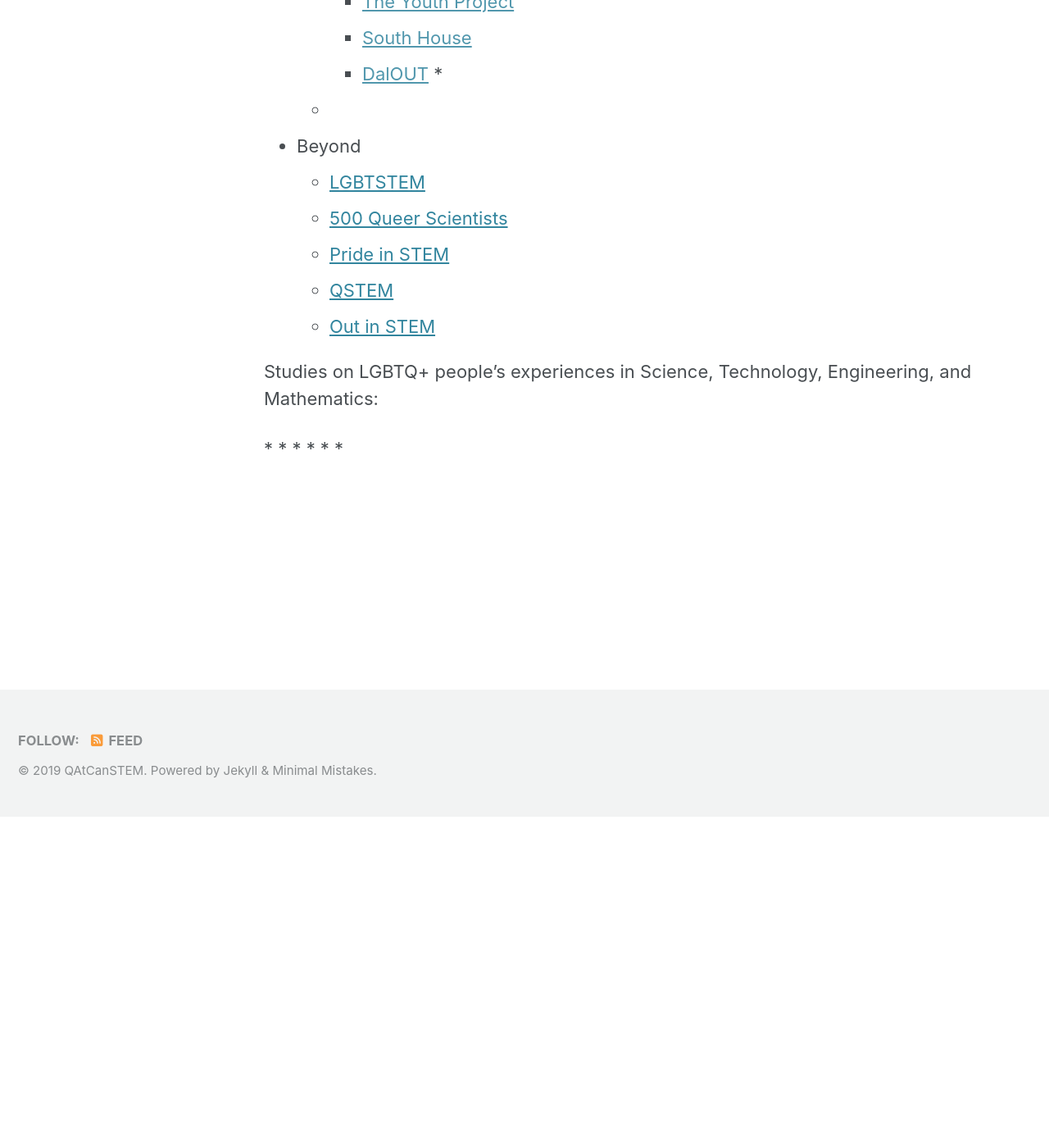
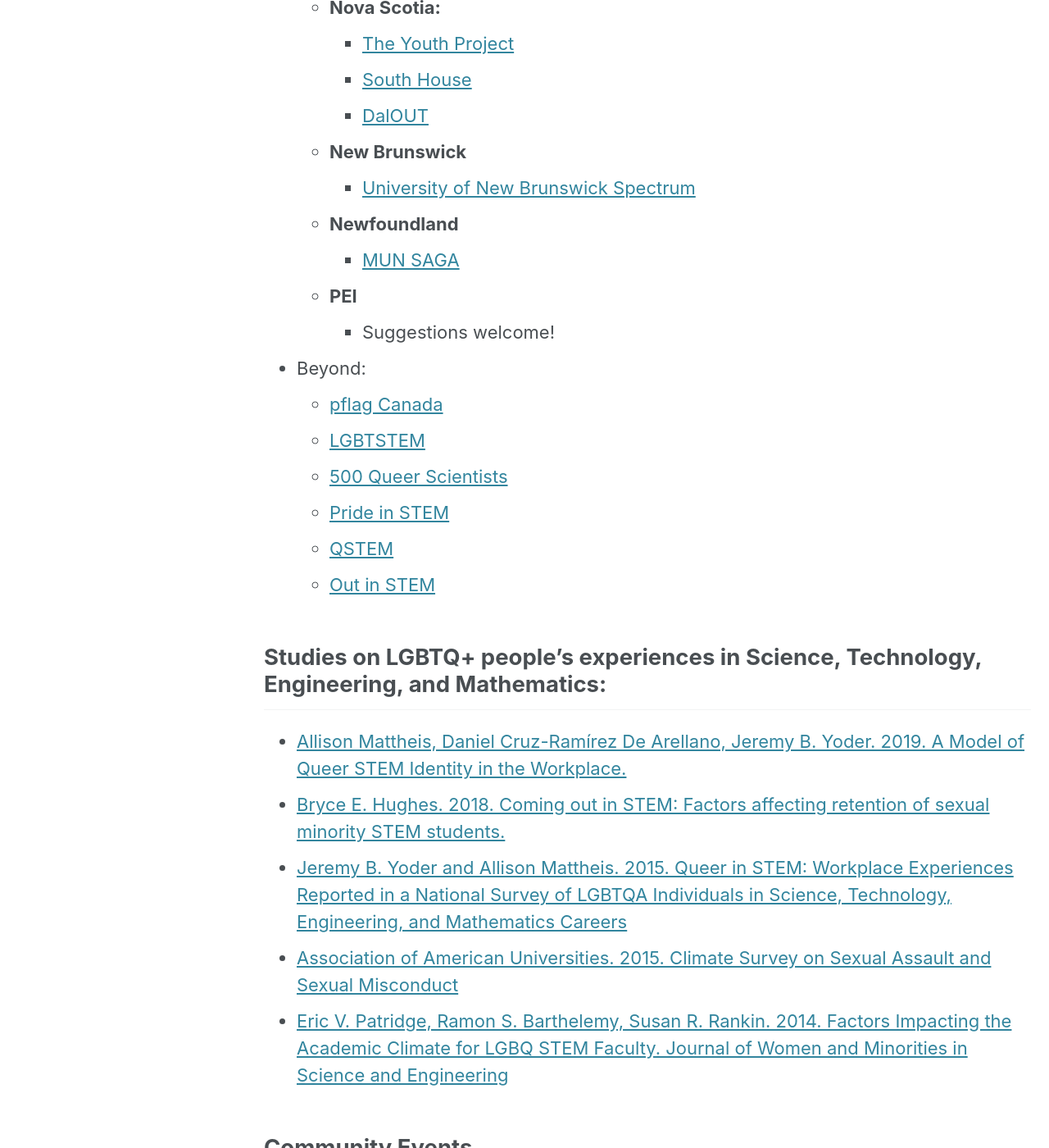
Before and after one commit to QAtCanSTEM/qatcanstem.github.io, a Jekyll site: the page built from Resources.md, in a window 1280 px wide and 1400 px high, scrolled down 404 px. Shown: the whole window at 82% size. Built offline with Jekyll 4.4.1, drawn with Linux system fonts in a browser that asks for light colours; cached includes are drawn as plain includes; nearby versions of some CDN libraries; some of the changed text lies outside the part shown.

Commit message:
Content Update
Large Content Update in Anticipation of Launch

```diff
--- a/Resources.md
+++ b/Resources.md
@@ -2,31 +2,40 @@
 layout: single
 excerpt: Aiming to increasing diversity, equity, and inclusion of Queer folks in STEM across Atlantic Canada (and Beyond!)
 classes: wide
+title: Resources
 ---
 
 Looking for more resources on who to contact, what has been published about LGBTQ+ people in STEM, or what's going on in our community? Look no further!
 
 ## LGBTQ+ Advocacy Groups:
 * Atlantic Canada
-    * **Nova Scotia**
-        * [The Youth Project]()
-        * [South House]()
-        * [DalOUT]()
-        *
-    *
+    * **Nova Scotia:**
+        * [The Youth Project](https://youthproject.ns.ca/)
+        * [South House](http://southhousehalifax.ca/)
+        * [DalOUT](http://www.dalout.ca)
+    * **New Brunswick**
+        * [University of New Brunswick Spectrum](https://www.unb.ca/clubs/spectrum/)
+    * **Newfoundland**
+        * [MUN SAGA](https://www.facebook.com/munsagaresourcecenter/)
+    * **PEI**
+        * Suggestions welcome!
 
-* Beyond
+* Beyond:
+    * [pflag Canada](https://pflagcanada.ca/)
     * [LGBTSTEM](https://lgbtstem.wordpress.com)
     * [500 Queer Scientists](https://www.500queerscientists.com/)
     * [Pride in STEM](https://prideinstem.org/)
     * [QSTEM](https://www.queerstem.org/)
     * [Out in STEM](https://www.ostem.org/)
 
-Studies on LGBTQ+ people's experiences in Science, Technology, Engineering, and Mathematics:
+## Studies on LGBTQ+ people's experiences in Science, Technology, Engineering, and Mathematics:
 
-*
-*
-*
-*
-*
-*
+* [Allison Mattheis, Daniel Cruz-Ramírez De Arellano, Jeremy B. Yoder. 2019. A Model of Queer STEM Identity in the Workplace.](https://www.tandfonline.com/doi/abs/10.1080/00918369.2019.1610632?journalCode=wjhm20)
+* [Bryce E. Hughes. 2018. Coming out in STEM: Factors affecting retention of sexual minority STEM students.](https://advances.sciencemag.org/content/4/3/eaao6373)
+* [Jeremy B. Yoder and Allison Mattheis. 2015. Queer in STEM: Workplace Experiences Reported in a National Survey of LGBTQA Individuals in Science, Technology, Engineering, and Mathematics Careers](https://www.tandfonline.com/doi/abs/10.1080/00918369.2015.1078632)
+* [Association of American Universities. 2015. Climate Survey on Sexual Assault and Sexual Misconduct](https://www.aau.edu/key-issues/aau-climate-survey-sexual-assault-and-sexual-misconduct-2015)
+* [Eric V. Patridge, Ramon S. Barthelemy, Susan R. Rankin. 2014. Factors Impacting the Academic Climate for LGBQ STEM Faculty. Journal of Women and Minorities in Science and Engineering](10.1615/JWomenMinorScienEng.2014007429)
+
+## Community Events
+
+**Under Construction**
--- a/_config.yml
+++ b/_config.yml
@@ -22,7 +22,7 @@
 description              : "Improving Diversity, Equity, and Inclusion for Queer Folks in STEM across the Atlantic Provinces (and beyond!)"
 url                      : https://qatcanstem.github.io # the base hostname & protocol for your site e.g. "https://mmistakes.github.io"
 baseurl                  : # the subpath of your site, e.g. "/blog"
-repository               : qatcanstem/watcanstem.github.io # GitHub username/repo-name e.g. "mmistakes/minimal-mistakes"
+repository               : qatcanstem/qatcanstem.github.io # GitHub username/repo-name e.g. "mmistakes/minimal-mistakes"
 teaser                   : # path of fallback teaser image, e.g. "/assets/images/500x300.png"
 logo                     : /assets/images/QAtCanSTEMSmall-STEM.jpg # path of logo image to display in the masthead, e.g. "/assets/images/88x88.png"
 masthead_title           : # overrides the website title displayed in the masthead, use " " for no title
@@ -134,9 +134,12 @@
 # Site Footer
 footer:
   links:
+    - label: "Email"
+      icon: "fas fa-envelope"
+      url: mailto:qatcanstem@gmail.com
     - label: "Twitter"
       icon: "fab fa-fw fa-twitter-square"
-      # url:
+      url: http://www.twitter.com/qatcanstem
     - label: "Facebook"
       icon: "fab fa-fw fa-facebook-square"
       # url:
--- a/index.html
+++ b/index.html
@@ -2,6 +2,7 @@
 layout: splash
 author_profile: false
 header:
+    teaser: /assets/images/QAtCanSTEM-Small.jpg
     image: /assets/images/QAtCanSTEM.jpg
 feature_row:
   - image_path: /assets/images/Profiles/ComingSoon.jpg
@@ -13,7 +14,7 @@
   - image_path: /assets/images/colloquium.jpg
     title: "QAtCanSTEM COLLOQUIUM"
     excerpt: "Registration opening July or August 2019."
-    url: "#test-link"
+    url: "https://qatcanstem.github.io/Colloquium"
     btn_label: "Join Us!"
     btn_class: "btn--inverse"
   - image_path: /assets/images/rainbowflag.jpg
```
Also changed, not shown: AboutUs.html (deleted, +0 -10 lines), AboutUs.md (added, +15 -0 lines), Colloquium.md (added, +15 -0 lines), Profiles.html (+6 -1 lines), _posts/2017-04-20-Landon-J.-Getz.md (deleted, +0 -5 lines), assets/images/colloquium-header.jpg (added), 11 other files.
